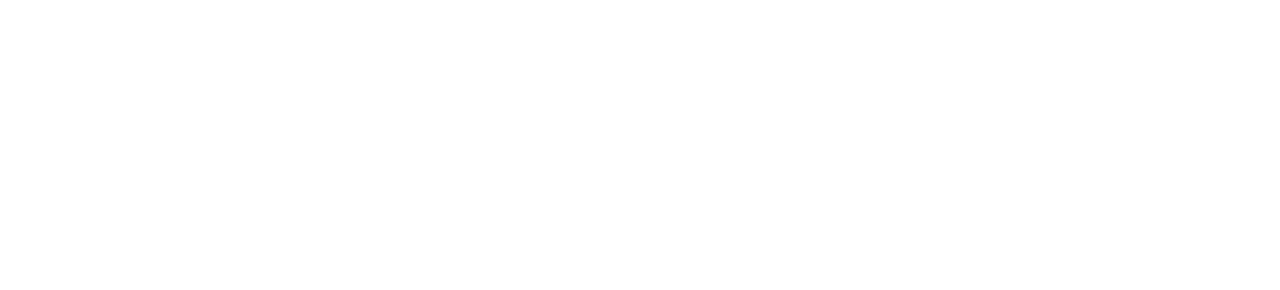
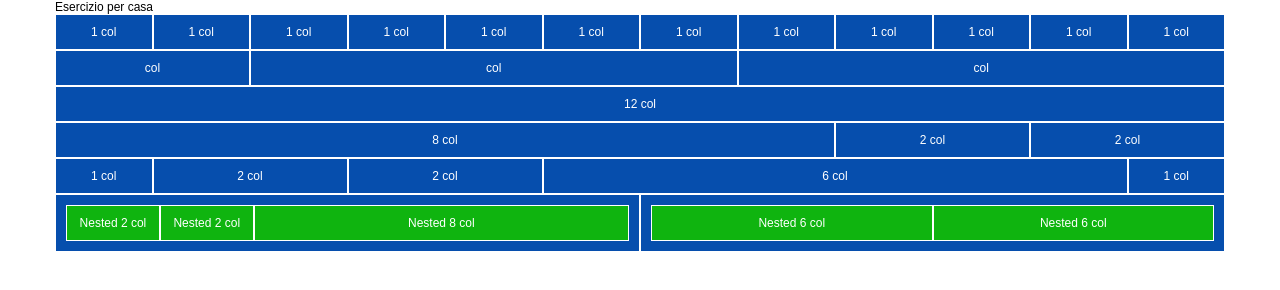
Before and after one commit to FrancescoFolgheraiter/html-css-12bool, a plain HTML site: page index.html in a window 1280 px wide. Drawn offline with Linux system fonts and the light colour scheme.

Commit message:
add first row in header

```diff
--- a/css/style.css
+++ b/css/style.css
@@ -14,4 +14,23 @@
 
 html{
     font-family: Arial, Helvetica, sans-serif;
+    font-size: 12px;
 }
+
+.row>*{
+    border:1px solid white;
+    color:white;
+    text-align: center;
+    padding:10px 10px;
+}
+/*utility*/
+.bg-blue{
+    background-color:#064ead;
+}
+.bg-green{
+    background-color:rgb(15, 180, 15);
+}
+
+.margin-bot{
+    margin-bottom: 20px;
+}
--- a/index.html
+++ b/index.html
@@ -10,12 +10,53 @@
     <!--css-->
     <link rel="stylesheet" href="css/fw-12col.css">
     <link rel="stylesheet" href="css/style.css">
-</head>
+</head >
 
 <body>
     <!--INIZIO HEADER-->
     <header>
-
+        <div class="container">
+            Esercizio per casa
+            <div class="row bg-blue margin-bot">
+                <div class="col-1">1 col</div>
+                <div class="col-1">1 col</div>
+                <div class="col-1">1 col</div>
+                <div class="col-1">1 col</div>
+                <div class="col-1">1 col</div>
+                <div class="col-1">1 col</div>
+                <div class="col-1">1 col</div>
+                <div class="col-1">1 col</div>
+                <div class="col-1">1 col</div>
+                <div class="col-1">1 col</div>
+                <div class="col-1">1 col</div>
+                <div class="col-1">1 col</div>
+                <div class="col-2">col</div>
+                <div class="col">col</div>
+                <div class="col">col</div>
+                <div class="col-12">12 col</div>
+                <div class="col-8">8 col</div>
+                <div class="col-2">2 col</div>
+                <div class="col-2">2 col</div>
+                <div class="col-1">1 col</div>
+                <div class="col-2">2 col</div>
+                <div class="col-2">2 col</div>
+                <div class="col-6">6 col</div>
+                <div class="col-1">1 col</div>
+                <div class="col">
+                    <div class="row bg-green">
+                        <div class="col-2">Nested 2 col</div>
+                        <div class="col-2">Nested 2 col</div>
+                        <div class="col-8">Nested 8 col</div>
+                    </div>
+                </div>
+                <div class="col">
+                    <div class="row bg-green">
+                        <div class="col-6">Nested 6 col</div>
+                        <div class="col-6">Nested 6 col</div>
+                    </div>
+                </div>
+            </div>
+        </div>
     </header>
     <!--FINE HEADER-->
 
```
